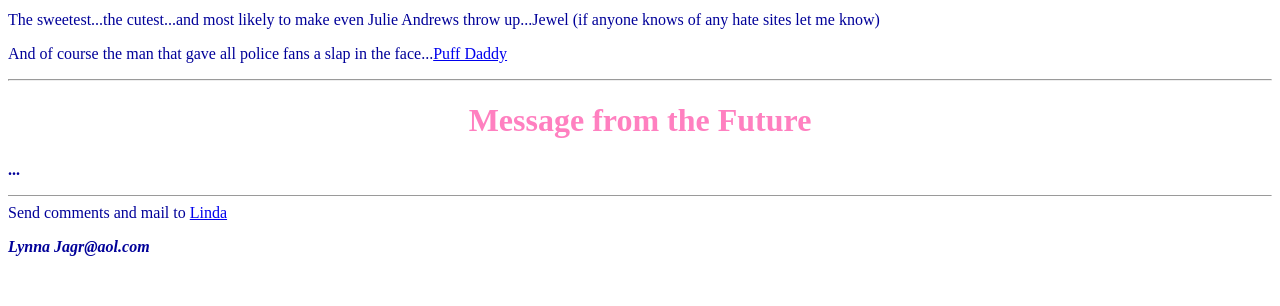
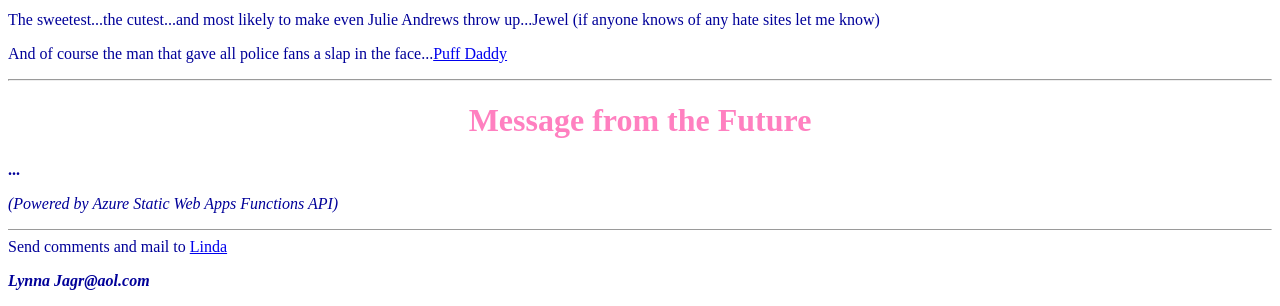
Before and after one commit to lynnaloo/lindas80ssite, a plain HTML site: page index.html in a window 1280 px wide. Shown: the part 670-976 px from the top of the page. Before the commit the page ends 942 px from the top, so only its background shows below. Drawn offline with Linux system fonts and the light colour scheme; no server answers.

Commit message:
add powered by line

```diff
--- a/index.html
+++ b/index.html
@@ -38,6 +38,7 @@ Here are some links to their sites:
     <hr>
     <center><h1><FONT COLOR="#FF80C0">Message from the Future</FONT></h1></center>
     <p><b id="message">...</b></p>
+    <p><i>(Powered by Azure Static Web Apps Functions API)</i></p>
 
 
 
```
